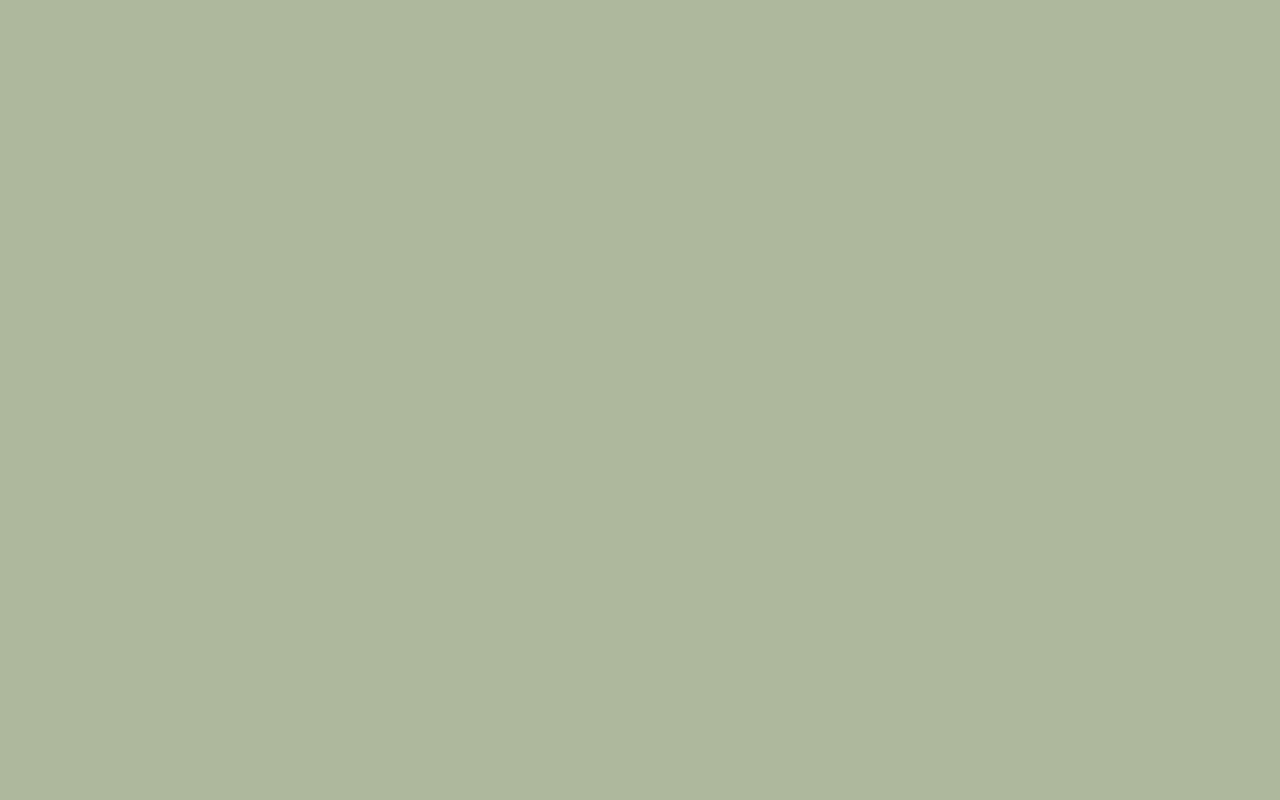
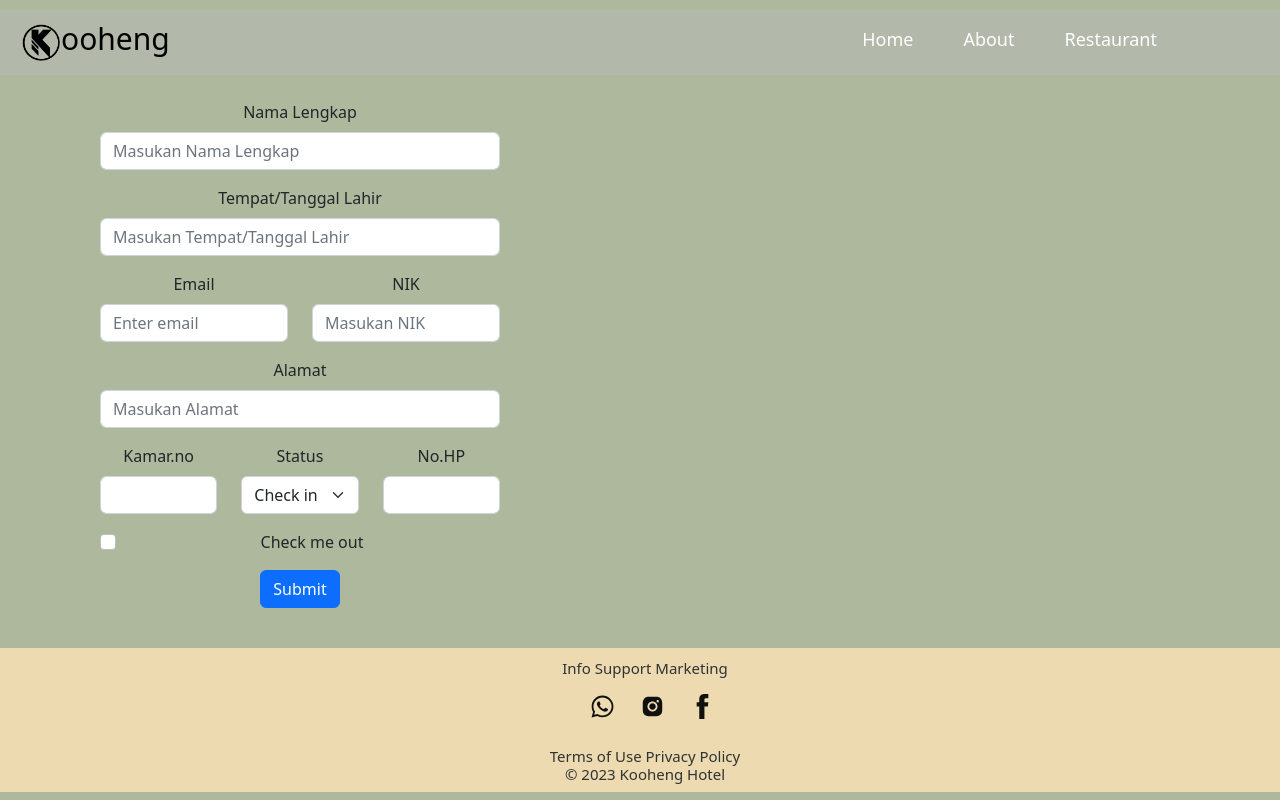
Before and after one commit to ndpnusantech/Yadika-Kelompok3, a React (Create React App) app: page /userData in a window 1280 px wide. Before the commit this address had no page. Built offline with nearby package versions, Linux system fonts and the light colour scheme.

Commit message:
ajie-menambah halaman user data

```diff
--- a/src/App.js
+++ b/src/App.js
@@ -4,7 +4,10 @@ import Restaurants from './pages/pagesUser/restaurants'
 import Login from './pages/pagesUser/login';
 import Register from './pages/pagesUser/register';
 import Home from './pages/pagesUser/home'
-import './app.css'
+import UserData from './pages/pagesUser/userData'
+
+
+import './App.css'
 
 function App() {
   return (
@@ -16,6 +19,7 @@ function App() {
         <Route path='/restaurants' element={<Restaurants />}></Route>
         <Route path='/login' element={<Login />}></Route>
         <Route path='/register' element={<Register />}></Route>
+        <Route path='/userData' element={<UserData />}></Route>
       </Routes>
       </BrowserRouter>
     </div>
--- /dev/null
+++ b/src/components/userComponents/Booking/dataDiri.js
@@ -0,0 +1,69 @@
+import Button from 'react-bootstrap/Button';
+import Col from 'react-bootstrap/Col';
+import Form from 'react-bootstrap/Form';
+import Row from 'react-bootstrap/Row';
+import "./datadiri.css"
+
+const DataDiri =() => {
+    return(
+        <div className='datadiri'>
+        <Form.Group className="mb-3" controlId="formGridAddress1">
+          <Form.Label>Nama Lengkap</Form.Label>
+          <Form.Control placeholder="Masukan Nama Lengkap" />
+        </Form.Group>
+
+        <Form.Group className="mb-3" controlId="formGridAddress1">
+          <Form.Label>Tempat/Tanggal Lahir</Form.Label>
+          <Form.Control placeholder="Masukan Tempat/Tanggal Lahir" />
+        </Form.Group>
+
+        <Form>
+        <Row className="mb-3">
+          <Form.Group as={Col} controlId="formGridEmail">
+            <Form.Label>Email</Form.Label>
+            <Form.Control type="email" placeholder="Enter email" />
+          </Form.Group>
+
+          <Form.Group as={Col} controlId="formGridPassword">
+            <Form.Label>NIK</Form.Label>
+            <Form.Control type="password" placeholder="Masukan NIK" />
+          </Form.Group>
+        </Row>
+
+        <Form.Group className="mb-3" controlId="formGridAddress1">
+          <Form.Label>Alamat</Form.Label>
+          <Form.Control placeholder="Masukan Alamat" />
+        </Form.Group>
+
+        <Row className="mb-3">
+          <Form.Group as={Col} controlId="formGridCity">
+            <Form.Label>Kamar.no</Form.Label>
+            <Form.Control />
+          </Form.Group>
+
+          <Form.Group as={Col} controlId="formGridState">
+            <Form.Label>Status</Form.Label>
+            <Form.Select defaultValue="Choose...">
+              <option>Check in</option>
+              <option>Check out...</option>
+            </Form.Select>
+          </Form.Group>
+
+          <Form.Group as={Col} controlId="formGridZip">
+            <Form.Label>No.HP</Form.Label>
+            <Form.Control />
+          </Form.Group>
+        </Row>
+
+        <Form.Group className="mb-3" id="formGridCheckbox">
+          <Form.Check type="checkbox" label="Check me out" />
+        </Form.Group>
+
+        <Button variant="primary" type="submit">
+          Submit
+        </Button>
+      </Form>
+        </div>
+    )
+}
+export default DataDiri
--- /dev/null
+++ b/src/components/userComponents/Booking/datadiri.css
@@ -0,0 +1,5 @@
+.datadiri{
+    margin-top: 100px;
+    width: 25rem;
+    margin-left: 100px;
+}
--- a/src/components/userComponents/mainSection/style/mainAbout.css
+++ b/src/components/userComponents/mainSection/style/mainAbout.css
@@ -19,7 +19,7 @@
 .about-text{
     width: 70%;
     height: 235px;
-    margin-top: -90px;
+    margin-top: -70px;
     background-color: black;
     filter: brightness(40%);
     position: absolute;
--- /dev/null
+++ b/src/pages/pagesUser/userBooking.js
@@ -0,0 +1,2 @@
+import Footer from "../../components/userComponents/layouts/footer"
+import Navbar from "../../components/userComponents/layouts/navbar"
--- /dev/null
+++ b/src/pages/pagesUser/userData.js
@@ -0,0 +1,15 @@
+import Footer from "../../components/userComponents/layouts/footer"
+import Navbar from "../../components/userComponents/layouts/navbar"
+import DataDiri from "../../components/userComponents/Booking/dataDiri"
+
+const UserData = () => {
+    return(
+        <div className="abo">
+            <Navbar />
+            <DataDiri />
+            <Footer />
+        </div>
+    )
+}
+
+export default UserData
```
Also changed, not shown: src/components/userComponents/Booking/userCheck.js (added, +7 -0 lines), src/components/userComponents/Booking/userCheck.css (added).
